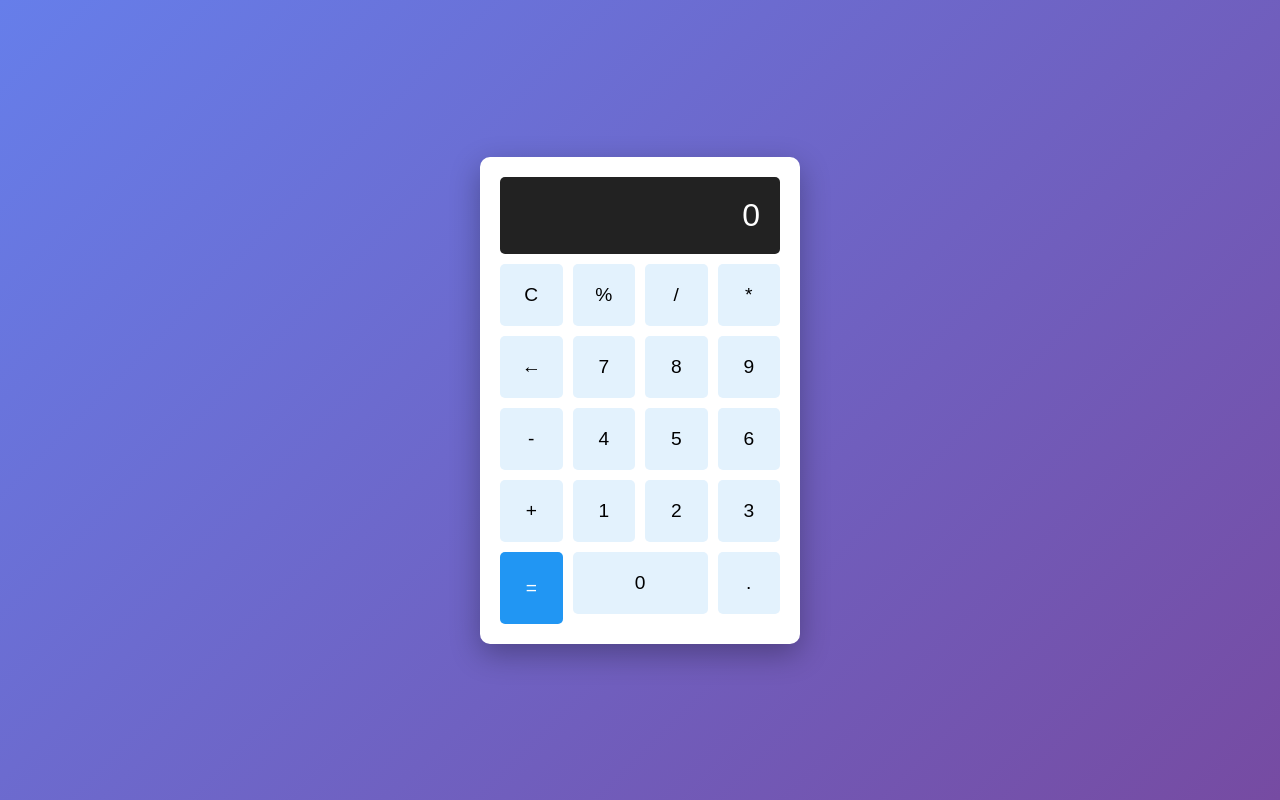
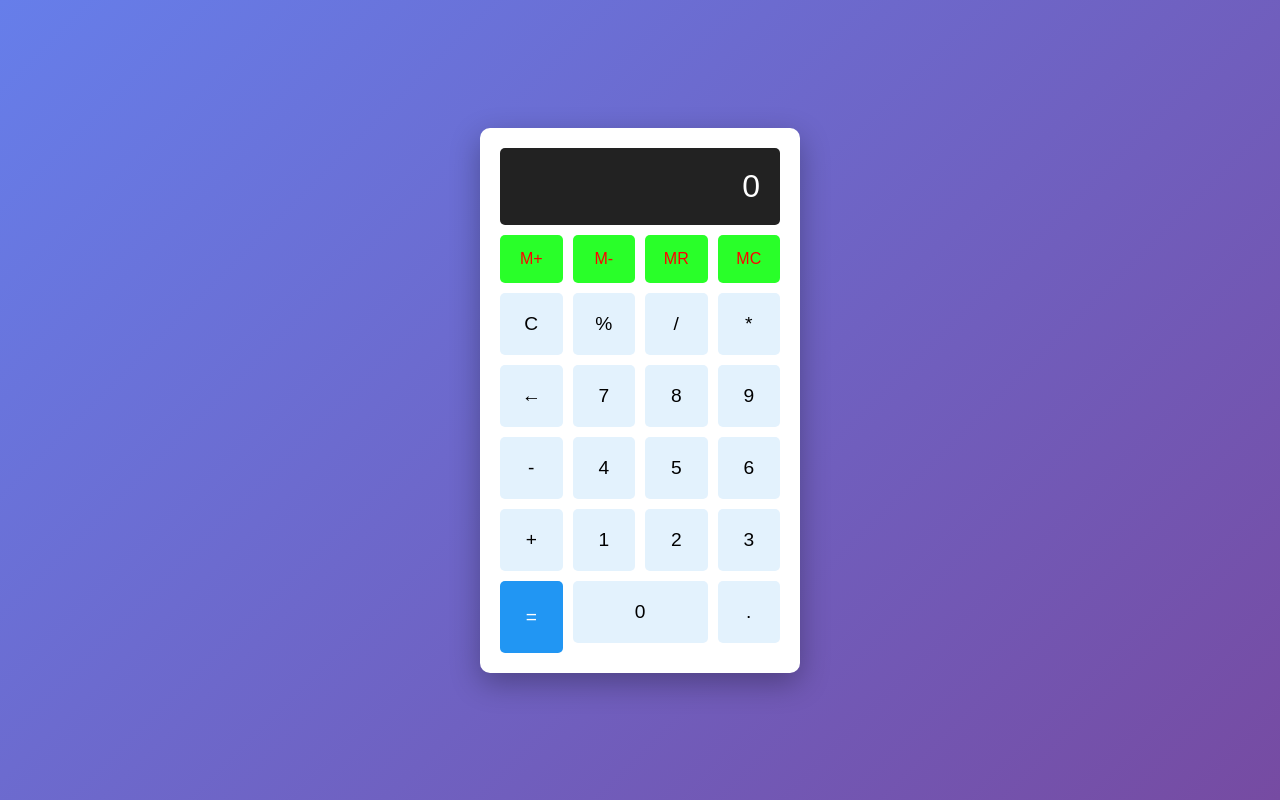
Before and after one commit to mian216/calculator-app, a plain HTML site: page index.html in a window 1280 px wide. Drawn offline with Linux system fonts and the light colour scheme.

Commit message:
Implement M+, M-, MR, MC functions

```diff
--- a/index.html
+++ b/index.html
@@ -11,6 +11,13 @@
 <body>
     <div class="calculator">
         <div class="display" id="display">0</div>
+        <!-- 新增記憶功能區 -->
+        <div class="memory-buttons">
+            <button onclick="memoryAdd()" class="memory-btn">M+</button>
+            <button onclick="memorySubtract()" class="memory-btn">M-</button>
+            <button onclick="memoryRecall()" class="memory-btn">MR</button>
+            <button onclick="memoryClear()" class="memory-btn">MC</button>
+        </div>
         <div class="buttons">
             <!-- 在 C 按鈕後面增加 % 按鈕 -->
             <button onclick="clearDisplay()">C</button>
--- a/script.js
+++ b/script.js
@@ -41,7 +41,10 @@ function deleteLast() {
         }, 1500);
     }
 }
+<<<<<<< HEAD
 */
+=======
+>>>>>>> 14fec57cd4e70bdd73ac63f23a5d7b9c0cc6c70b
 // 在 script.js 末尾增加
 function calculatePercentage() {
     try {
@@ -55,4 +58,58 @@ function calculatePercentage() {
             updateDisplay();
         }, 1500);
     }
+<<<<<<< HEAD
 }
+=======
+}
+>>>>>>> 14fec57cd4e70bdd73ac63f23a5d7b9c0cc6c70b
+// 在檔案開頭增加記憶變數
+let display = document.getElementById('display');
+let currentInput = '0';
+let memoryValue = 0;  // 新增記憶變數
+
+// ... 原有函數 ...
+
+// 新增記憶功能函數
+function memoryAdd() {
+    try {
+        let currentValue = eval(currentInput);
+        memoryValue += currentValue;
+        console.log('Memory:', memoryValue);
+        // 可選：顯示提示
+        showMemoryIndicator();
+    } catch (error) {
+        console.error('Memory add error:', error);
+    }
+}
+
+function memorySubtract() {
+    try {
+        let currentValue = eval(currentInput);
+        memoryValue -= currentValue;
+        console.log('Memory:', memoryValue);
+        showMemoryIndicator();
+    } catch (error) {
+        console.error('Memory subtract error:', error);
+    }
+}
+
+function memoryRecall() {
+    currentInput = memoryValue.toString();
+    updateDisplay();
+}
+
+function memoryClear() {
+    memoryValue = 0;
+    console.log('Memory cleared');
+    hideMemoryIndicator();
+}
+
+// 可選：顯示記憶指示器
+function showMemoryIndicator() {
+    display.style.borderLeft = '5px solid #ff9800';
+}
+
+function hideMemoryIndicator() {
+    display.style.borderLeft = 'none';
+}
--- a/style.css
+++ b/style.css
@@ -74,3 +74,29 @@ button:active {
 .zero {
     grid-column: span 2;
 }
+/* 新增記憶按鈕樣式 */
+.memory-buttons {
+    display: grid;
+    grid-template-columns: repeat(4, 1fr);
+    gap: 10px;
+    margin-bottom: 10px;
+}
+
+.memory-btn {
+    padding: 15px;
+    font-size: 1em;
+    background: #29ff29;
+    color: rgb(255, 0, 0);
+    border: none;
+    border-radius: 5px;
+    cursor: pointer;
+    transition: all 0.3s;
+}
+
+.memory-btn:hover {
+    background: #f57c00;
+}
+
+.memory-btn:active {
+    transform: scale(0.95);
+}
```
